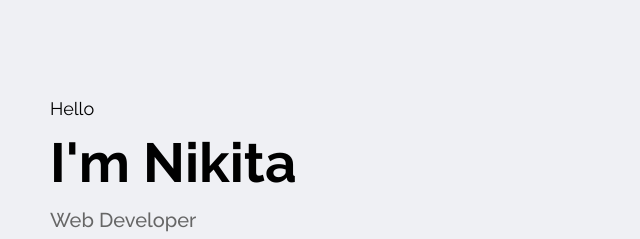
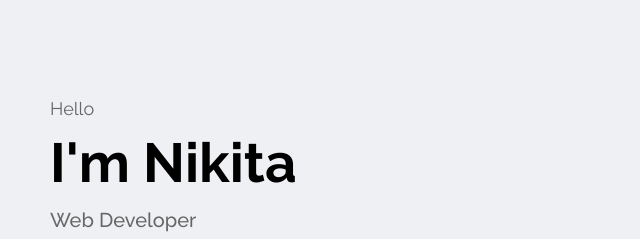
Before and after one commit to Nikjee/Portfolio, a plain HTML site: page index.html in a window 1280 px wide. Shown: the part 198-437 px from the top of the page, 35-675 px from the left. Drawn offline with Linux system fonts and the light colour scheme.

Commit message:
Add files via upload

```diff
--- a/css/style.css
+++ b/css/style.css
@@ -564,6 +564,7 @@ img {
 .home-section__text p {
   font-size: 18px;
   text-transform: capitalize;
+  color: var(--text-black-600);
   margin: 0;
 }
 
```
Also changed, not shown: 1 other file.
